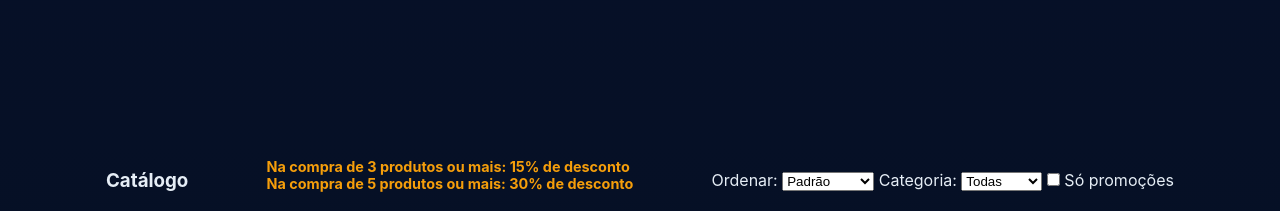
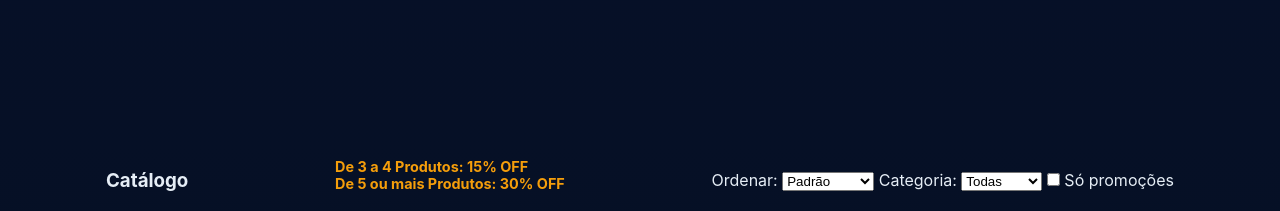
Before and after one commit to DSena05/DS-Minifigures-Store, a plain HTML site: page index.html in a window 1280 px wide. Shown: the part 297-508 px from the top of the page. Drawn offline with Linux system fonts and the light colour scheme.

Commit message:
Update index.html

```diff
--- a/index.html
+++ b/index.html
@@ -49,8 +49,8 @@
 
     <!-- Mensagem de desconto progressivo -->
     <p class="discount-info">
-      Na compra de 3 produtos ou mais: 15% de desconto<br>
-      Na compra de 5 produtos ou mais: 30% de desconto
+      De 3 a 4 Produtos: 15% OFF<br>
+      De 5 ou mais Produtos: 30% OFF
     </p>
 
     <div class="filters">
```
